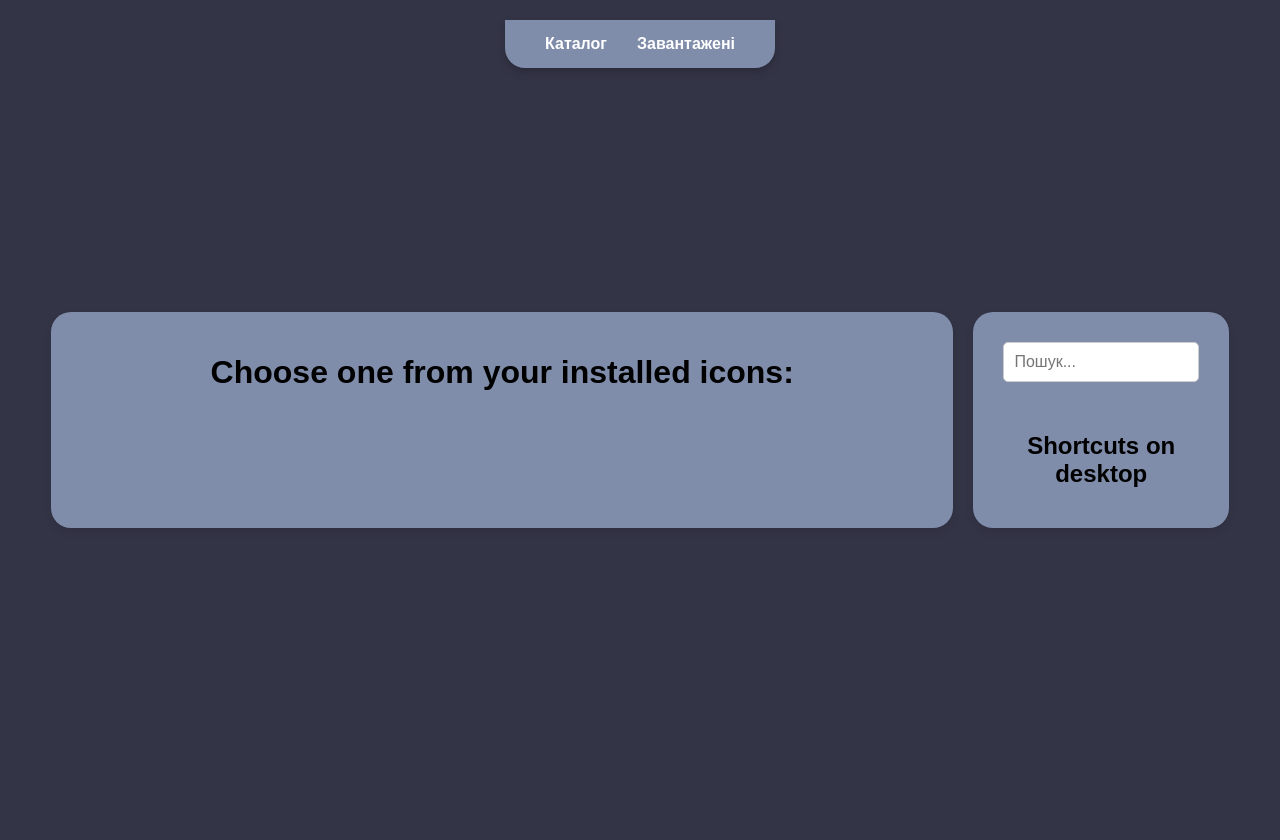
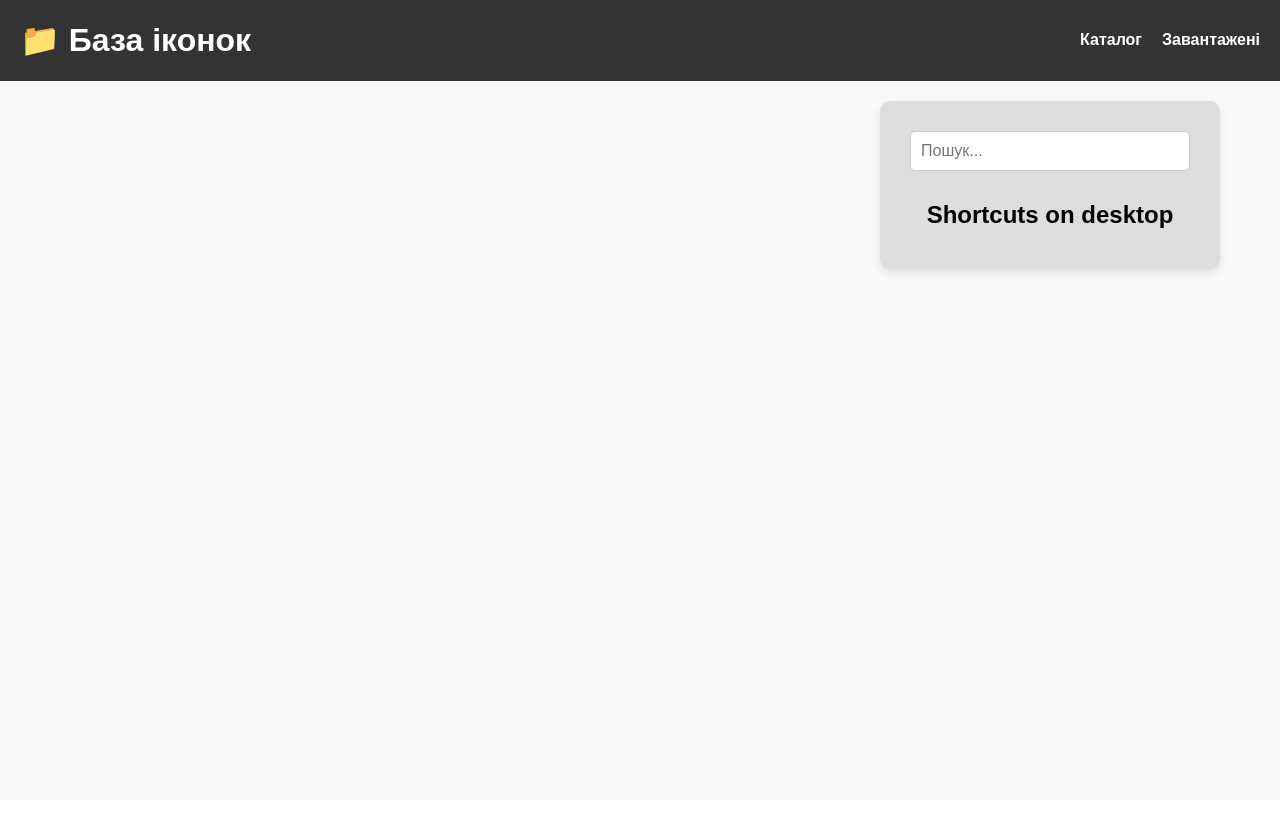
Before and after one commit to Artur-Nayman/icon_changer, a Flask app: template templates/index.html in a window 1280 px wide. After the commit the page ends 276 px from the top, so only its background shows below. Run offline with Flask 3, Linux system fonts and the light colour scheme; the template is opened without the code that fills it, so the values that code supplies are empty.

Commit message:
Full visual redesign

```diff
--- a/app.py
+++ b/app.py
@@ -1,3 +1,4 @@
+#Run pyinstaller app.spec to do exe file
 from flask import Flask, render_template, request, jsonify
 import os
 from main import change_existing_shortcut_icon, scan_directory, reformat_file
--- a/templates/index.html
+++ b/templates/index.html
@@ -3,116 +3,111 @@
 <head>
     <meta charset="UTF-8">
     <meta name="viewport" content="width=device-width, initial-scale=1.0">
-    <title>Select an icon</title>
+    <title>IconDB</title>
     <style>
         body {
             font-family: Arial, sans-serif;
-            display: flex;
-            justify-content: center;
-            align-items: center;
-            height: 100vh;
             margin: 0;
-            background-color: #333446;
-            padding: 20px;
+            background-color: #f9f9f9;
         }
 
-            /* Navbar */
+        /* Навбар */
         .navbar {
-      position: fixed;
-      top: 20px;
-      left: 50%;
-      transform: translateX(-50%);
-      background-color: #7F8CAA;
-      border-bottom-left-radius: 20px;
-      border-bottom-right-radius: 20px;
-      padding: 15px 40px;
+            background-color: #333;
+            color: #fff;
+            padding: 0px 20px;
             display: flex;
-      gap: 30px;
-      justify-content: center;
-      box-shadow: 0 4px 8px rgba(0,0,0,0.2);
+            align-items: center;
+            justify-content: space-between;
         }
 
-    .navbar a {
-      color: white;
-      text-decoration: none;
-      font-weight: bold;
-      font-size: 16px;
-      transition: color 0.3s;
-    }
-
-    .navbar a:hover {
-      color: #e0e0e0;
-    }
-
-        .container {
+        .nav-links {
             display: flex;
-            width: 95%;
-            max-width: 1200px;
             gap: 20px;
         }
 
-        .rounded-container {
-            background-color: #7F8CAA;
-            border-radius: 20px;
+        .nav-link {
+            color: #fff;
+            text-decoration: none;
+            font-weight: bold;
+            cursor: pointer;
+            transition: color 0.2s ease;
+        }
+
+        .nav-link:hover {
+            color: #ddd;
+        }
+
+        /* Основний контейнер */
+        .main-container {
+            display: flex;
+            overflow: hidden;
+        }
+
+        /* Іконки */
+        .icon-grid {
+            display: grid;
+            grid-template-columns: repeat(auto-fill, minmax(120px, 1fr));
+            gap: 20px;
+            padding: 20px;
+            max-width: calc(90% - 270px);
+            margin: 0;
+            align-content: flex-start; /* Додаємо, щоб іконки не розтягувалися на всю висоту */
+        }
+
+        .icon-wrapper {
+            text-align: center;
+            background-color: #fff;
+            border-radius: 8px;
+            padding: 10px;
+            box-shadow: 0 2px 6px rgba(0, 0, 0, 0.1);
+            transition: box-shadow 0.2s ease;
+            cursor: pointer;
+        }
+
+        .icon-wrapper:hover {
+            box-shadow: 0 4px 12px rgba(0, 0, 0, 0.15);
+        }
+
+        .icon-wrapper img {
+            width: 48px;
+            height: 48px;
+            object-fit: contain;
+        }
+
+        .icon-label {
+            margin-top: 5px;
+            font-size: 13px;
+            word-break: break-word;
+        }
+
+        /* Кнопка Встановити */
+        .install-btn {
+            margin-top: 6px;
+            font-size: 12px;
+            padding: 4px 8px;
+            border: none;
+            border-radius: 4px;
+            background-color: #333;
+            color: white;
+            cursor: pointer;
+            transition: background-color 0.3s ease;
+        }
+
+        .install-btn:hover {
+            background-color: #555;
+        }
+
+        /* Бічна панель */
+        .sidebar {
+            width: 300px;
+            background-color: #ddd;
+            border-radius: 10px;
             padding: 20px;
             box-shadow: 0 4px 8px rgba(0, 0, 0, 0.1);
-            width: 80%;
-            max-height: 80vh;
-            display: flex;
-            flex-direction: column;
-        }
-
-        .icons {
-            display: flex;
-            flex-wrap: wrap;
-            justify-content: center;
-            gap: 10px;
-            overflow-y: auto;
-            max-height: 70vh;
-            padding: 10px;
-        }
-
-        .icon {
-            display: flex;
-            flex-direction: column;
-            align-items: center;
-            margin: 10px;
-            text-align: center;
-            cursor: pointer;
-            border: 1px solid #ccc;
-            padding: 10px;
-            border-radius: 10px;
-            background-color: #f9f9f9;
-            transition: transform 0.2s, box-shadow 0.2s;
-            min-width: 80px;
-        }
-
-        .icon:hover {
-            transform: scale(1.05);
-            box-shadow: 0 4px 8px rgba(0, 0, 0, 0.2);
-        }
-
-        .icon img {
-            width: 50px;
-            height: 50px;
-        }
-
-        .icon p {
-            margin: 5px 0 0;
-            font-size: 14px;
-            word-break: break-all;
-        }
-
-        .sidebar {
-            background-color: #7F8CAA;
-            border-radius: 20px;
-            padding: 20px;
-            box-shadow: 0 4px 8px rgba(0, 0, 0, 0.1);
-            width: 20%;
-            max-height: 80vh;
-            display: flex;
-            flex-direction: column;
-            overflow-y: auto;
+            height: fit-content;
+            float: right;
+            margin: 20px;
         }
 
         .search-container {
@@ -147,29 +142,36 @@
         .shortcuts-list li {
             padding: 8px;
             margin: 5px 0;
-            background-color: rgba(255, 255, 255, 0.2);
+            background-color: rgba(255, 255, 255, 0.5);
             border-radius: 5px;
             text-align: center;
         }
     </style>
 </head>
 <body>
- <nav class="navbar">
-    <a href="https://artur-nayman.github.io/icon-db-wesite/">Каталог</a>
-    <a href="http://127.0.0.1:5000">Завантажені</a>
-  </nav>
-    <div class="container">
-        <div class="rounded-container">
-            <h1 style="text-align: center;">Choose one from your installed icons:</h1>
-            <div class="icons">
+    <!-- Навбар -->
+    <div class="navbar">
+        <h1>📁 База іконок</h1>
+        <div class="nav-links">
+            <a href="https://artur-nayman.github.io/icon-db-wesite/" class="nav-link">Каталог</a>
+            <a href="http://127.0.0.1:5000" class="nav-link">Завантажені</a>
+        </div>
+    </div>
+
+    <!-- Основний контейнер -->
+    <div class="main-container">
+        <!-- Іконки -->
+        <div class="icon-grid" id="iconGrid">
+            <!-- Іконки будуть вставлені сюди динамічно -->
             {% for icon in icons %}
-                <div class="icon" onclick="selectIcon('{{ icon }}')">
+            <div class="icon-wrapper" onclick="selectIcon('{{ icon }}')">
                 <img src="{{ url_for('static', filename='icons/' + icon) }}" alt="{{ icon }}">
-                    <p>{{ icon }}</p>
+                <div class="icon-label">{{ icon }}</div>
             </div>
             {% endfor %}
         </div>
-        </div>
+
+        <!-- Бічна панель -->
         <div class="sidebar">
             <div class="search-container">
                 <input type="text" placeholder="Пошук...">
@@ -198,7 +200,7 @@
                 })
                 .then(response => response.json())
                 .then(data => {
-                    alert('Chosen icon: ' + data.icon + ' for shortcut: ' + data.shortcut);
+                    alert('Вибрана іконка: ' + data.icon + ' для ярлика: ' + data.shortcut);
                 });
             }
         }
```
Lines whose indentation alone changed are shown as unchanged.
